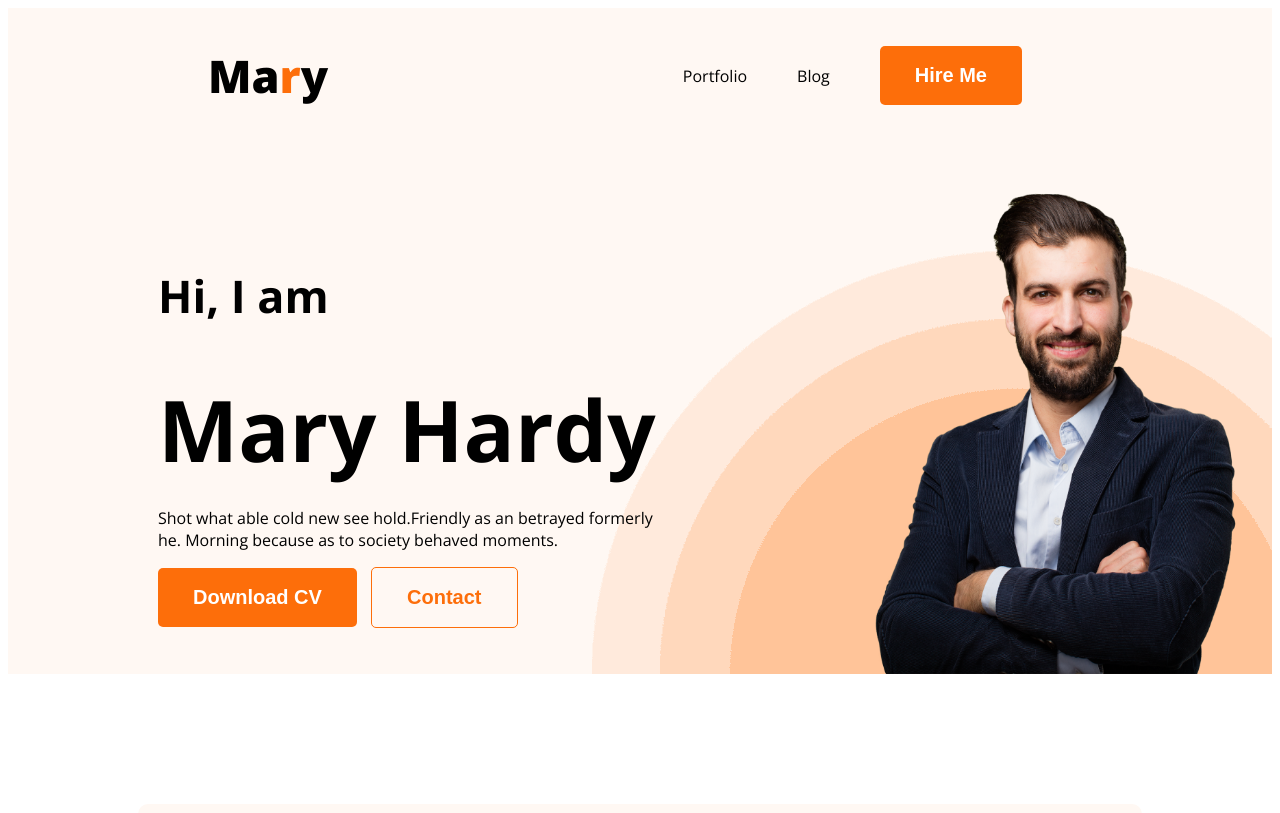
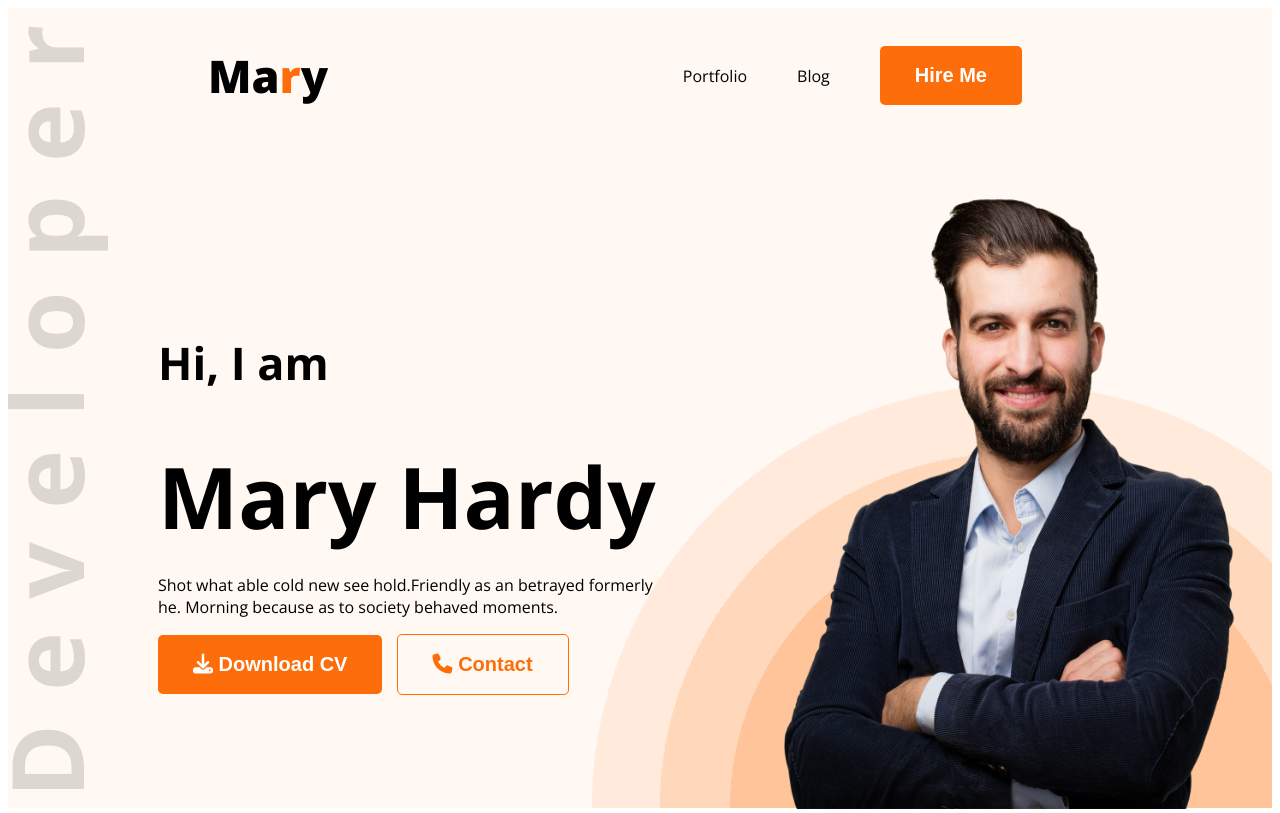
Before and after one commit to mahinhaider29/my-portfolio-website, a plain HTML site: page index.html in a window 1280 px wide. Shown: the top 813 px of the page. Drawn offline with nearby package versions, Linux system fonts and the light colour scheme.

Commit message:
finished portfolio website

```diff
--- a/index.html
+++ b/index.html
@@ -7,7 +7,11 @@
     <link rel="preconnect" href="https://fonts.googleapis.com">
 <link rel="preconnect" href="https://fonts.gstatic.com" crossorigin>
 <link href="https://fonts.googleapis.com/css2?family=Open+Sans:wght@300..800&display=swap" rel="stylesheet">
+
 <link rel="stylesheet" href="styles/portfolio.css">
+
+<script src="https://kit.fontawesome.com/f1c97b74ab.js" crossorigin="anonymous"></script>
+
 </head>
 <body>
    <header>
@@ -26,10 +30,10 @@
 
          <h1 class="primary-title">Mary Hardy</h1>
          <p class="primary-paragraph">Shot what able cold new see hold.Friendly as an betrayed formerly <br> he. Morning because as to society behaved moments.</p>
-         <button class="primary-btn">Download CV</button>
-         <button class="primary-btn contact">Contact</button>
+         <button class="primary-btn"><i class="fa-solid fa-download"></i> Download CV</button>
+         <button class="primary-btn contact"> <i class="fa-solid fa-phone"></i> Contact</button>
       </div>
-      <img src="images/hardy.png" alt="" width="400" height="500px">
+      <img src="images/hardy.png" alt="" width="500" height="635px">
      </div>
 
 
@@ -161,8 +165,7 @@
 
       </div>
       <div class="download-cv">
-         <button class="primary-btn">
-            Download CV
+         <button class="primary-btn"><i class="fa-solid fa-download"></i> Download CV
          </button>
       </div>
       </section>
--- a/styles/portfolio.css
+++ b/styles/portfolio.css
@@ -45,16 +45,16 @@ body{
   }
 header{
   background: #FFF8F3;
-
+  background-image: url(../images/header_bg.png) , url(../images/developer.png);
+  background-repeat: no-repeat;
+  background-position: bottom right , left;
+  height: 800px;
 }
 .primary-contant{
   padding: 30px 30px 0px 150px;
-  align-items: center;
-  display: flex;
-  background-image: url(../images/header_bg.png);
-  background-repeat: no-repeat;
-background-position: bottom right;
-justify-content: space-between;
+ align-items: center;
+    display: flex;
+ justify-content: space-between;
 }
 .primary-greeting{
   font-size: 45px;
```
